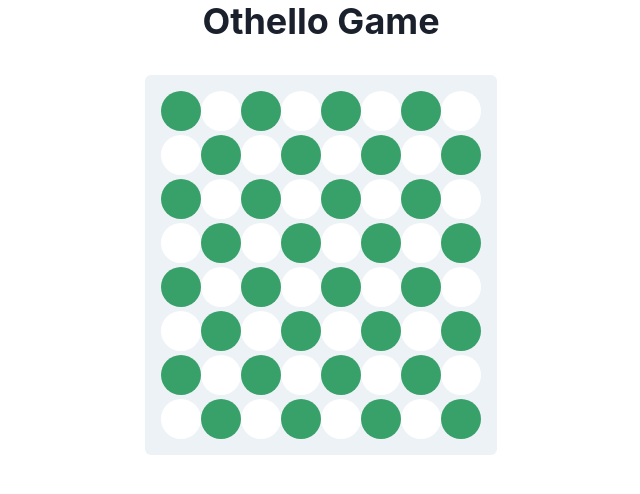
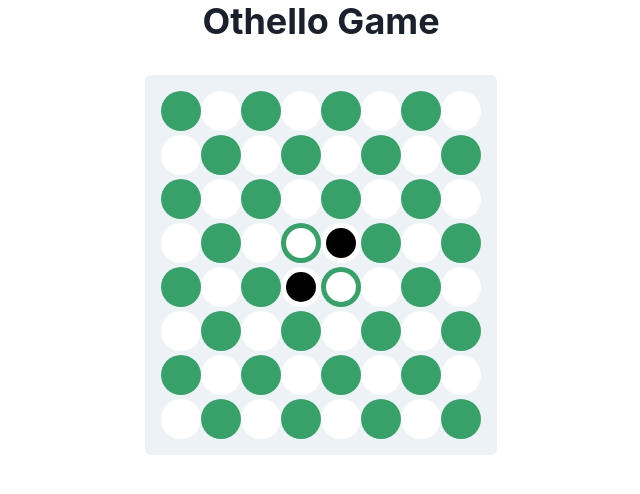
Before and after one commit to GPT-Engineer-App-Dev/serendipity-mock, a React (Vite) app: page / in a window 1280 px wide. Shown: the top 494 px of the page, without its empty margins (319-959 px from the left). Built offline with nearby package versions, Linux system fonts and the light colour scheme.

Commit message:
Implement Othello game logic

```diff
--- a/src/components/Board.jsx
+++ b/src/components/Board.jsx
@@ -1,7 +1,7 @@
 import React from "react";
 import { Grid, Circle } from "@chakra-ui/react";
 
-const Board = () => {
+const Board = ({ board, handleMove }) => {
   const boardSize = 8;
 
   const renderBoard = () => {
@@ -9,7 +9,12 @@ const Board = () => {
     for (let i = 0; i < boardSize; i++) {
       const cells = [];
       for (let j = 0; j < boardSize; j++) {
-        cells.push(<Circle key={`${i}-${j}`} size="40px" bg={(i + j) % 2 === 0 ? "green.500" : "white"} />);
+        const color = board[i][j];
+        cells.push(
+          <Circle key={`${i}-${j}`} size="40px" bg={(i + j) % 2 === 0 ? "green.500" : "white"} onClick={() => handleMove(i, j)} cursor="pointer">
+            {color && <Circle size="30px" bg={color} />}
+          </Circle>,
+        );
       }
       rows.push(
         <Grid key={i} templateColumns={`repeat(${boardSize}, 1fr)`}>
--- /dev/null
+++ b/src/components/Game.jsx
@@ -0,0 +1,49 @@
+import React, { useState } from "react";
+import { VStack } from "@chakra-ui/react";
+import Board from "./Board";
+
+const Game = () => {
+  const boardSize = 8;
+  const initialBoard = Array(boardSize)
+    .fill(null)
+    .map(() => Array(boardSize).fill(null));
+  initialBoard[3][3] = initialBoard[4][4] = "white";
+  initialBoard[3][4] = initialBoard[4][3] = "black";
+
+  const [board, setBoard] = useState(initialBoard);
+  const [currentPlayer, setCurrentPlayer] = useState("black");
+  const [gameOver, setGameOver] = useState(false);
+
+  const handleMove = (row, col) => {
+    if (gameOver || board[row][col]) return;
+
+    const newBoard = board.map((row) => [...row]);
+    const validMove = isValidMove(newBoard, row, col, currentPlayer);
+
+    if (validMove) {
+      newBoard[row][col] = currentPlayer;
+      flipDiscs(newBoard, row, col, currentPlayer);
+      setBoard(newBoard);
+      setCurrentPlayer(currentPlayer === "black" ? "white" : "black");
+      setGameOver(isGameOver(newBoard));
+    }
+  };
+
+  const isValidMove = (board, row, col, player) => {
+    return true;
+  };
+
+  const flipDiscs = (board, row, col, player) => {};
+
+  const isGameOver = (board) => {
+    return false;
+  };
+
+  return (
+    <VStack spacing={8}>
+      <Board board={board} handleMove={handleMove} />
+    </VStack>
+  );
+};
+
+export default Game;
--- a/src/pages/Index.jsx
+++ b/src/pages/Index.jsx
@@ -1,11 +1,11 @@
 import { Heading, VStack } from "@chakra-ui/react";
-import Board from "../components/Board";
+import Game from "../components/Game";
 
 const Index = () => {
   return (
     <VStack spacing={8}>
       <Heading>Othello Game</Heading>
-      <Board />
+      <Game />
     </VStack>
   );
 };
```
